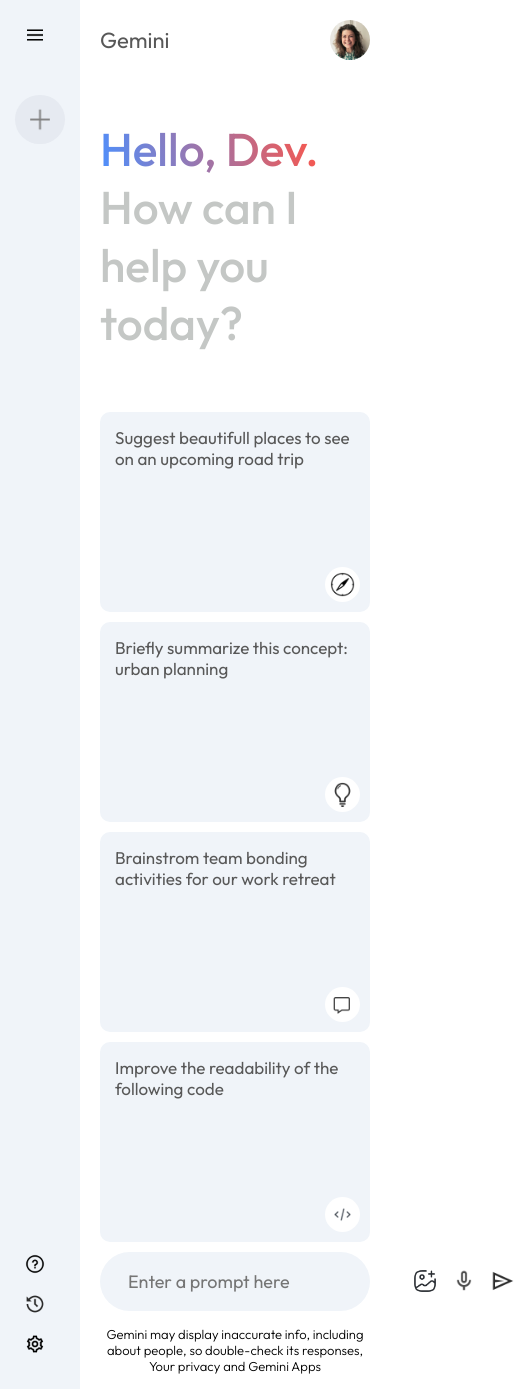
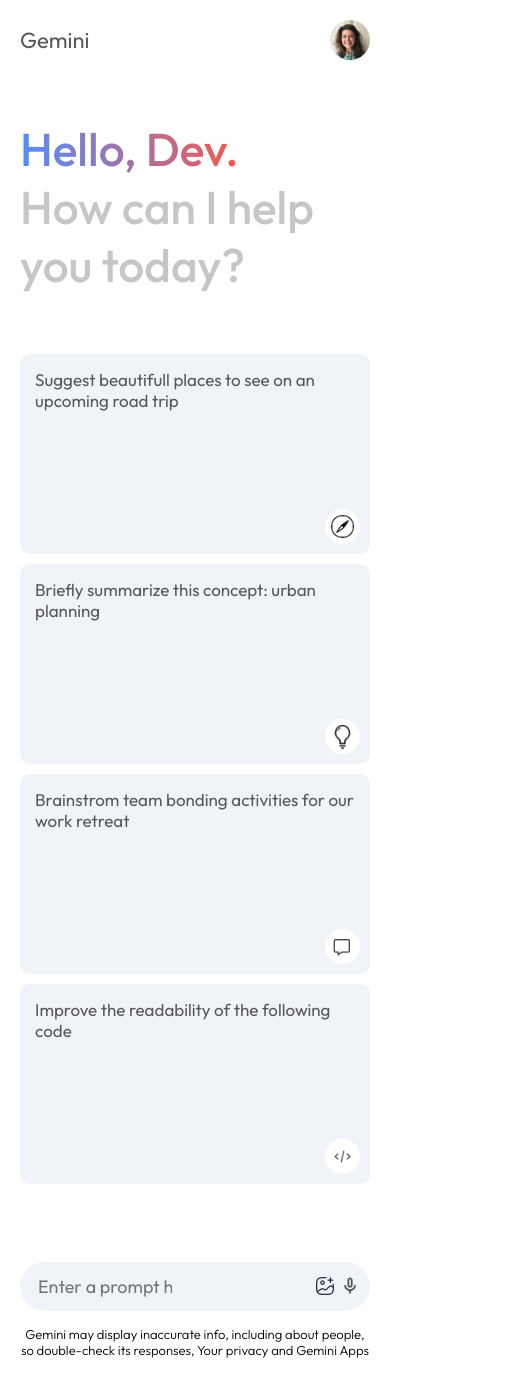
Before and after one commit to tanisha1527/React-Project7, a React (Vite) app: page / in a window 390 px wide. Shown: the whole page, 515 px wide, since content can reach past the window. Built offline with nearby package versions, Linux system fonts and the light colour scheme.

Commit message:
Implement responsiveness to app and functionality to sending-icon

```diff
--- a/src/components/Main/Main.css
+++ b/src/components/Main/Main.css
@@ -1,7 +1,7 @@
 .main{
    flex: 1;
    min-height: 100vh;
-   padding-bottom: 15vh;
+   padding-bottom: 20vh;
    position: relative;
 }
 
@@ -178,3 +178,19 @@
     font-weight: 300;
     line-height: 1.8;
 }
+
+@media (max-width:600px){
+      .main-bottom input{
+          flex: none;
+          width: 150px;
+      }
+      .main-bottom img{
+         width: 20px;
+      }
+      .search-box{
+         padding: 5px 10px;
+      }
+      .search-box div{
+         gap: 5px;
+      }
+}
--- a/src/components/Main/Main.jsx
+++ b/src/components/Main/Main.jsx
@@ -65,7 +65,7 @@
                  <div>
                    <img src={assets.gallery_icon} alt="" />
                    <img src={assets.mic_icon} alt="" />
-                   <img onClick={()=>onSent()} src={assets.send_icon} alt="" />
+                   {input?<img onClick={()=>onSent()} src={assets.send_icon} alt="" />:null}
                  </div>
               </div>
               <p className="bottom-info">
--- a/src/components/Sidebar/Sidebar.css
+++ b/src/components/Sidebar/Sidebar.css
@@ -33,6 +33,7 @@
 .sidebar .recent{
    display: flex;
    flex-direction: column;
+   animation:  fadeIn 1.5s;
 }
 
 .sidebar .recent-title{
@@ -64,3 +65,9 @@
    padding-right: 10px;
    cursor: pointer;
 }
+
+@media (max-width:600px){
+      .sidebar{
+          display: none;
+      }
+}
--- a/src/index.css
+++ b/src/index.css
@@ -10,4 +10,14 @@
 #root{
    min-height: 100vh;
    display: flex;
+   animation: fadeIn 1.5s;
 }
+
+@keyframes fadeIn{
+     0%{
+        opacity: 0;
+     }
+     100%{
+        opacity: 1;
+     }
+}
```
